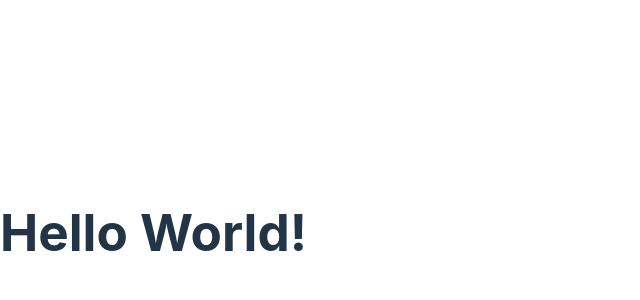
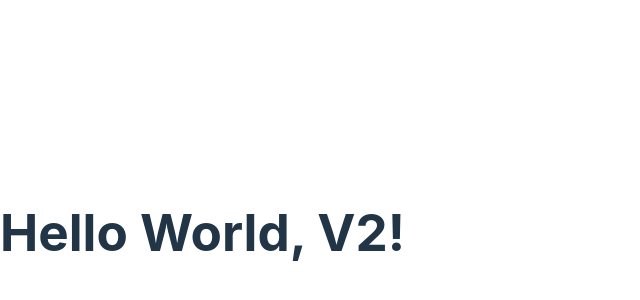
Before and after one commit to caffreydev/caffreydev.github.io, a React (Vite) app: page / in a window 1280 px wide. Shown: the part 168-468 px from the top of the page, without its empty margins (0-640 px from the left). Built offline with nearby package versions, Linux system fonts and the light colour scheme.

Commit message:
tweak to yaml autodeploy

```diff
--- a/src/App.jsx
+++ b/src/App.jsx
@@ -3,7 +3,7 @@
 function App() {
   return (
     <div>
-      <h1>Hello World!</h1>
+      <h1>Hello World, V2!</h1>
     </div>
   )
 }
```
